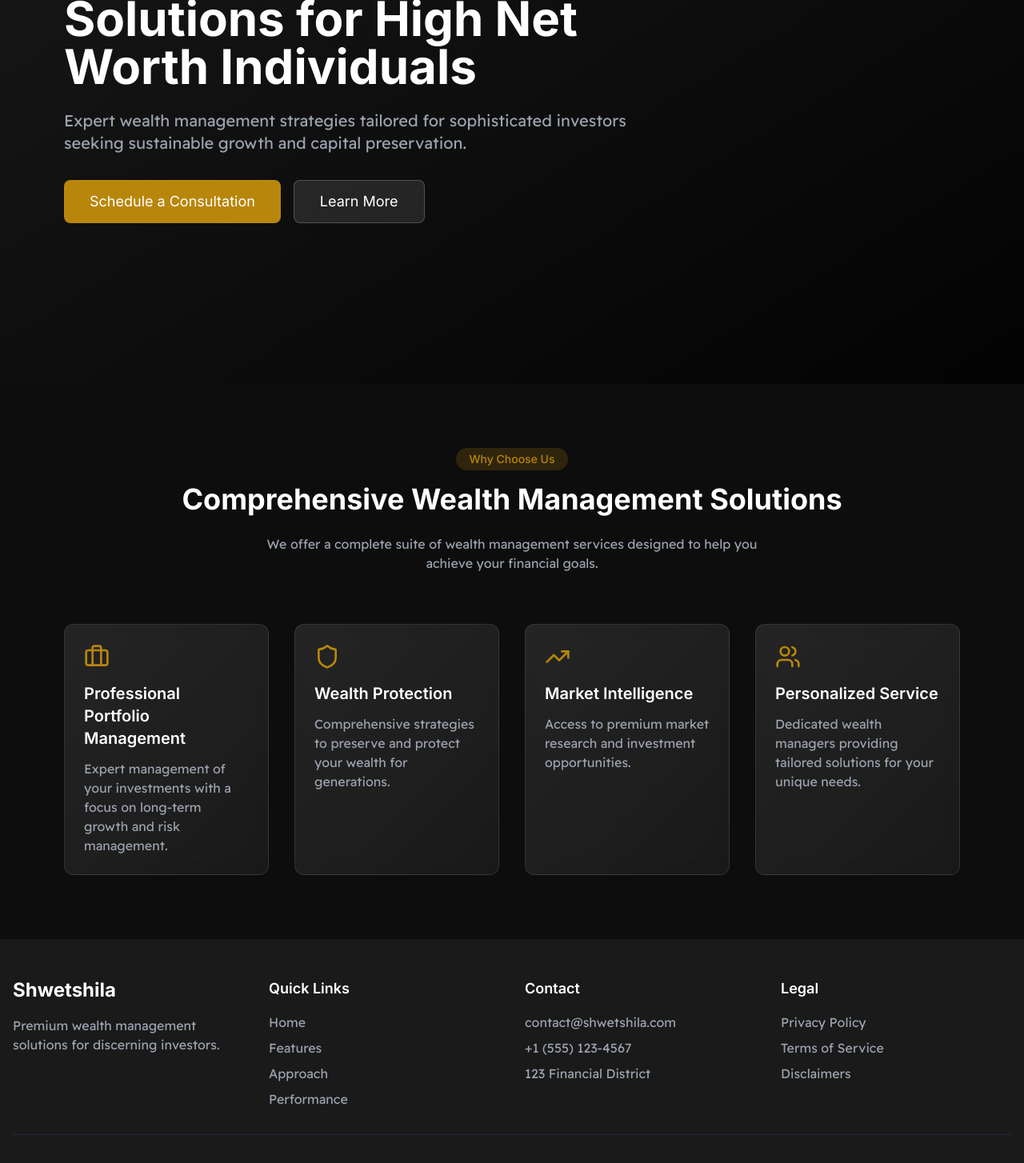
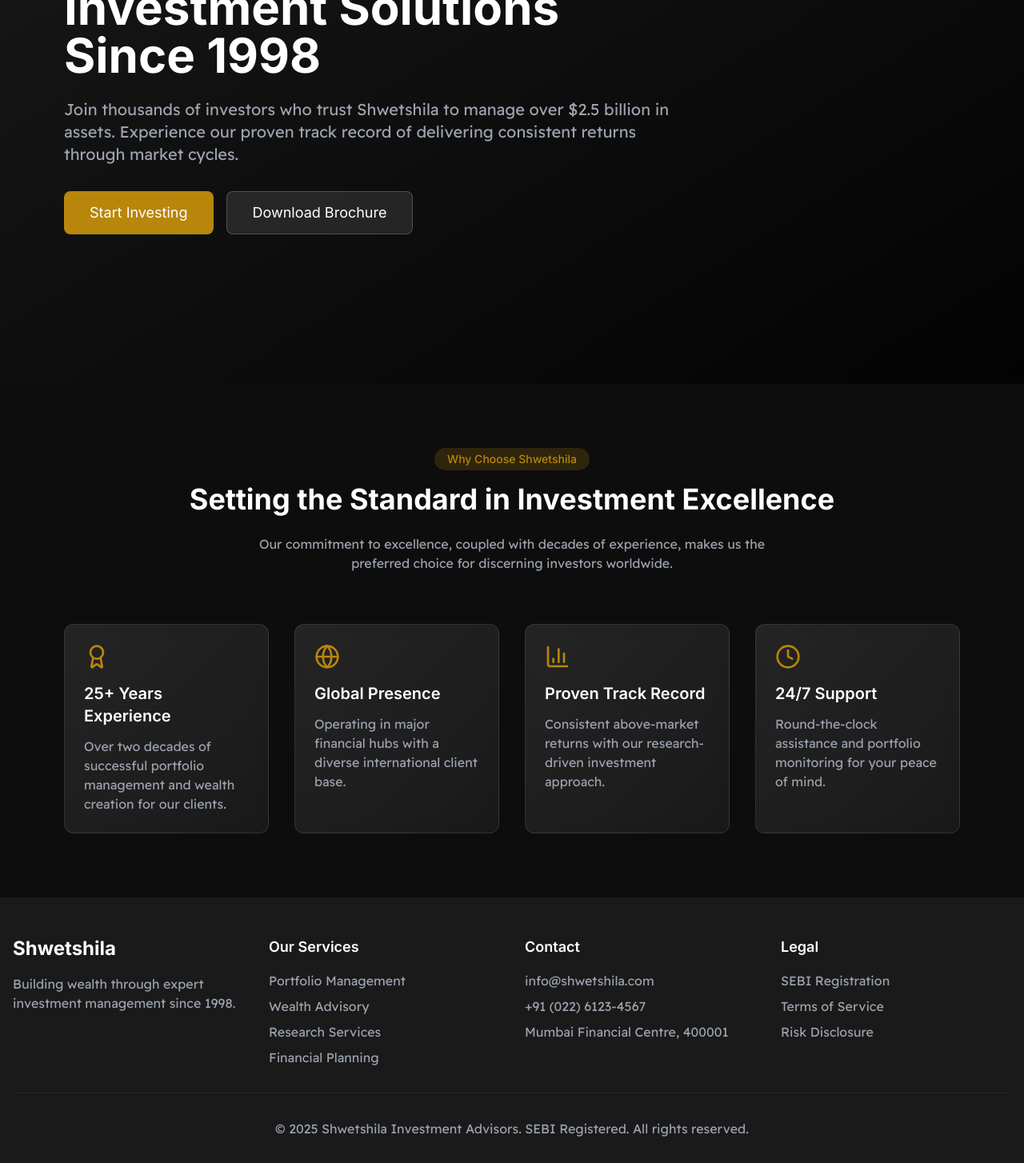
Before and after one commit to akds2311/wealth-solutions-hub, a React (Vite) app: page / in a window 1280 px wide. Shown: the part 320-1774 px from the top of the page at 80% size. Built offline with nearby package versions, Linux system fonts and the light colour scheme.

Commit message:
Add content from shwetshila.infy.uk
This commit adds content and sections from the URL provided in the prompt.  The specific content and implementation details are not included in this commit message.

```diff
--- a/src/components/Features.tsx
+++ b/src/components/Features.tsx
@@ -1,28 +1,28 @@
 
 import React from 'react';
-import { Briefcase, Shield, TrendingUp, Users } from 'lucide-react';
+import { Briefcase, Shield, TrendingUp, Users, BarChart3, Globe, Award, Clock } from 'lucide-react';
 
 const Features = () => {
   const features = [
     {
-      icon: <Briefcase className="w-8 h-8 text-gold" />,
-      title: "Professional Portfolio Management",
-      description: "Expert management of your investments with a focus on long-term growth and risk management."
+      icon: <Award className="w-8 h-8 text-gold" />,
+      title: "25+ Years Experience",
+      description: "Over two decades of successful portfolio management and wealth creation for our clients."
     },
     {
-      icon: <Shield className="w-8 h-8 text-gold" />,
-      title: "Wealth Protection",
-      description: "Comprehensive strategies to preserve and protect your wealth for generations."
+      icon: <Globe className="w-8 h-8 text-gold" />,
+      title: "Global Presence",
+      description: "Operating in major financial hubs with a diverse international client base."
     },
     {
-      icon: <TrendingUp className="w-8 h-8 text-gold" />,
-      title: "Market Intelligence",
-      description: "Access to premium market research and investment opportunities."
+      icon: <BarChart3 className="w-8 h-8 text-gold" />,
+      title: "Proven Track Record",
+      description: "Consistent above-market returns with our research-driven investment approach."
     },
     {
-      icon: <Users className="w-8 h-8 text-gold" />,
-      title: "Personalized Service",
-      description: "Dedicated wealth managers providing tailored solutions for your unique needs."
+      icon: <Clock className="w-8 h-8 text-gold" />,
+      title: "24/7 Support",
+      description: "Round-the-clock assistance and portfolio monitoring for your peace of mind."
     }
   ];
 
@@ -31,13 +31,13 @@ const Features = () => {
       <div className="container mx-auto">
         <div className="text-center mb-16 fade-in">
           <span className="inline-block px-4 py-1 bg-gold/20 text-gold rounded-full text-sm font-medium font-inter mb-4">
-            Why Choose Us
+            Why Choose Shwetshila
           </span>
           <h2 className="text-3xl md:text-4xl font-bold text-white mb-6 font-inter">
-            Comprehensive Wealth Management Solutions
+            Setting the Standard in Investment Excellence
           </h2>
           <p className="text-gray-400 max-w-2xl mx-auto font-readex">
-            We offer a complete suite of wealth management services designed to help you achieve your financial goals.
+            Our commitment to excellence, coupled with decades of experience, makes us the preferred choice for discerning investors worldwide.
           </p>
         </div>
         <div className="grid grid-cols-1 md:grid-cols-2 lg:grid-cols-4 gap-8">
--- a/src/components/Footer.tsx
+++ b/src/components/Footer.tsx
@@ -9,37 +9,37 @@ const Footer = () => {
           <div>
             <h3 className="text-2xl font-bold mb-4 font-inter">Shwetshila</h3>
             <p className="text-gray-400 font-readex">
-              Premium wealth management solutions for discerning investors.
+              Building wealth through expert investment management since 1998.
             </p>
           </div>
           <div>
-            <h4 className="text-lg font-semibold mb-4 font-inter">Quick Links</h4>
+            <h4 className="text-lg font-semibold mb-4 font-inter">Our Services</h4>
             <ul className="space-y-2 font-readex">
-              <li><a href="#home" className="text-gray-400 hover:text-white transition-colors">Home</a></li>
-              <li><a href="#features" className="text-gray-400 hover:text-white transition-colors">Features</a></li>
-              <li><a href="#approach" className="text-gray-400 hover:text-white transition-colors">Approach</a></li>
-              <li><a href="#performance" className="text-gray-400 hover:text-white transition-colors">Performance</a></li>
+              <li><a href="#portfolio" className="text-gray-400 hover:text-white transition-colors">Portfolio Management</a></li>
+              <li><a href="#wealth" className="text-gray-400 hover:text-white transition-colors">Wealth Advisory</a></li>
+              <li><a href="#research" className="text-gray-400 hover:text-white transition-colors">Research Services</a></li>
+              <li><a href="#planning" className="text-gray-400 hover:text-white transition-colors">Financial Planning</a></li>
             </ul>
           </div>
           <div>
             <h4 className="text-lg font-semibold mb-4 font-inter">Contact</h4>
             <ul className="space-y-2 font-readex">
-              <li className="text-gray-400">contact@shwetshila.com</li>
-              <li className="text-gray-400">+1 (555) 123-4567</li>
-              <li className="text-gray-400">123 Financial District</li>
+              <li className="text-gray-400">info@shwetshila.com</li>
+              <li className="text-gray-400">+91 (022) 6123-4567</li>
+              <li className="text-gray-400">Mumbai Financial Centre, 400001</li>
             </ul>
           </div>
           <div>
             <h4 className="text-lg font-semibold mb-4 font-inter">Legal</h4>
             <ul className="space-y-2 font-readex">
-              <li><a href="#" className="text-gray-400 hover:text-white transition-colors">Privacy Policy</a></li>
+              <li><a href="#" className="text-gray-400 hover:text-white transition-colors">SEBI Registration</a></li>
               <li><a href="#" className="text-gray-400 hover:text-white transition-colors">Terms of Service</a></li>
-              <li><a href="#" className="text-gray-400 hover:text-white transition-colors">Disclaimers</a></li>
+              <li><a href="#" className="text-gray-400 hover:text-white transition-colors">Risk Disclosure</a></li>
             </ul>
           </div>
         </div>
         <div className="border-t border-gray-800 mt-8 pt-8 text-center text-gray-400 font-readex">
-          <p>&copy; {new Date().getFullYear()} Shwetshila. All rights reserved.</p>
+          <p>&copy; {new Date().getFullYear()} Shwetshila Investment Advisors. SEBI Registered. All rights reserved.</p>
         </div>
       </div>
     </footer>
--- a/src/components/Hero.tsx
+++ b/src/components/Hero.tsx
@@ -8,20 +8,20 @@ const Hero = () => {
       <div className="container mx-auto relative z-10">
         <div className="max-w-3xl fade-in">
           <span className="inline-block px-4 py-1 bg-gold/20 text-gold rounded-full text-sm font-medium font-inter mb-6">
-            Premium Wealth Solutions
+            Your Trusted Investment Partner
           </span>
           <h1 className="text-4xl md:text-6xl font-bold text-white mb-6 font-inter leading-tight">
-            Smart Investment Solutions for High Net Worth Individuals
+            Building Global Investment Solutions Since 1998
           </h1>
           <p className="text-lg md:text-xl text-gray-400 mb-8 font-readex">
-            Expert wealth management strategies tailored for sophisticated investors seeking sustainable growth and capital preservation.
+            Join thousands of investors who trust Shwetshila to manage over $2.5 billion in assets. Experience our proven track record of delivering consistent returns through market cycles.
           </p>
           <div className="flex flex-col sm:flex-row gap-4">
             <button className="px-8 py-3 bg-gold text-white rounded-lg hover:bg-gold/90 transition-all duration-200 font-inter text-lg">
-              Schedule a Consultation
+              Start Investing
             </button>
             <button className="px-8 py-3 bg-white/10 text-white rounded-lg hover:bg-white/20 transition-all duration-200 font-inter text-lg border border-white/20">
-              Learn More
+              Download Brochure
             </button>
           </div>
         </div>
```
